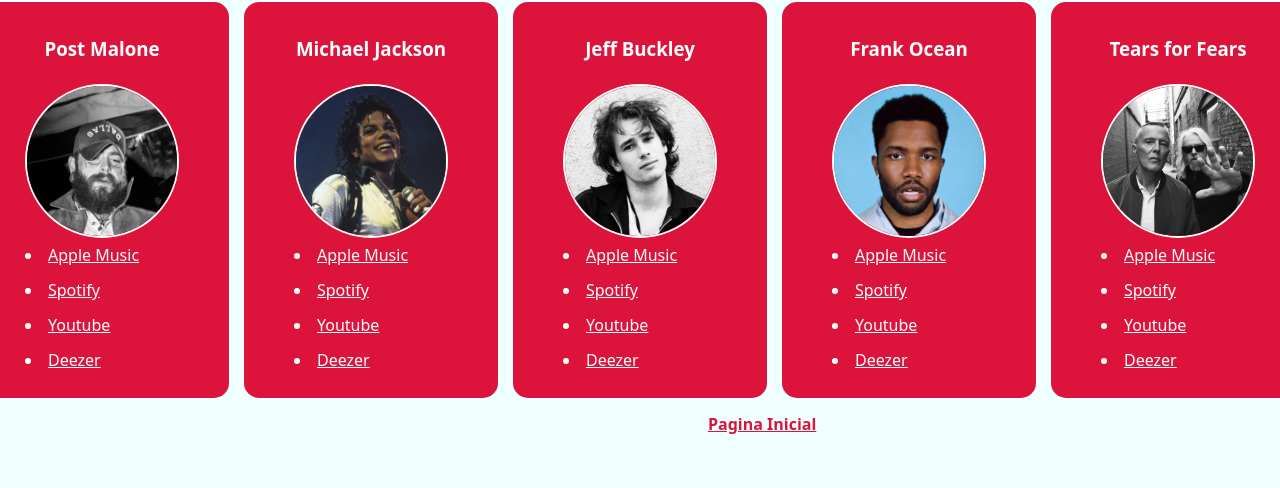
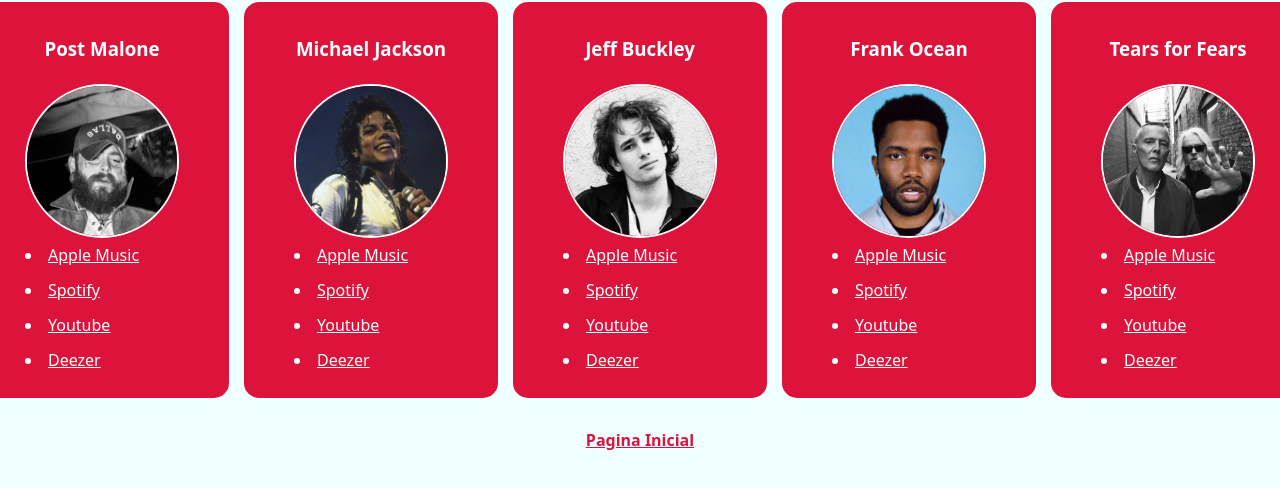
Before and after one commit to gab-arag40/3-tipos-css, a plain HTML site: page contato.html in a window 1280 px wide. Shown: the part 84-572 px from the top of the page. Drawn offline with Linux system fonts and the light colour scheme.

Commit message:
Update contato.html

```diff
--- a/contato.html
+++ b/contato.html
@@ -71,6 +71,6 @@
 
     </div>
 
-    <a href="index.html" style="color: crimson; margin-left: 700px;font-weight: bold;">Pagina Inicial</a>
+    <a href="index.html" style="color: crimson;font-weight: bold;"><p style="text-align: center;">Pagina Inicial</p></a>
 </body>
 </html>
```
